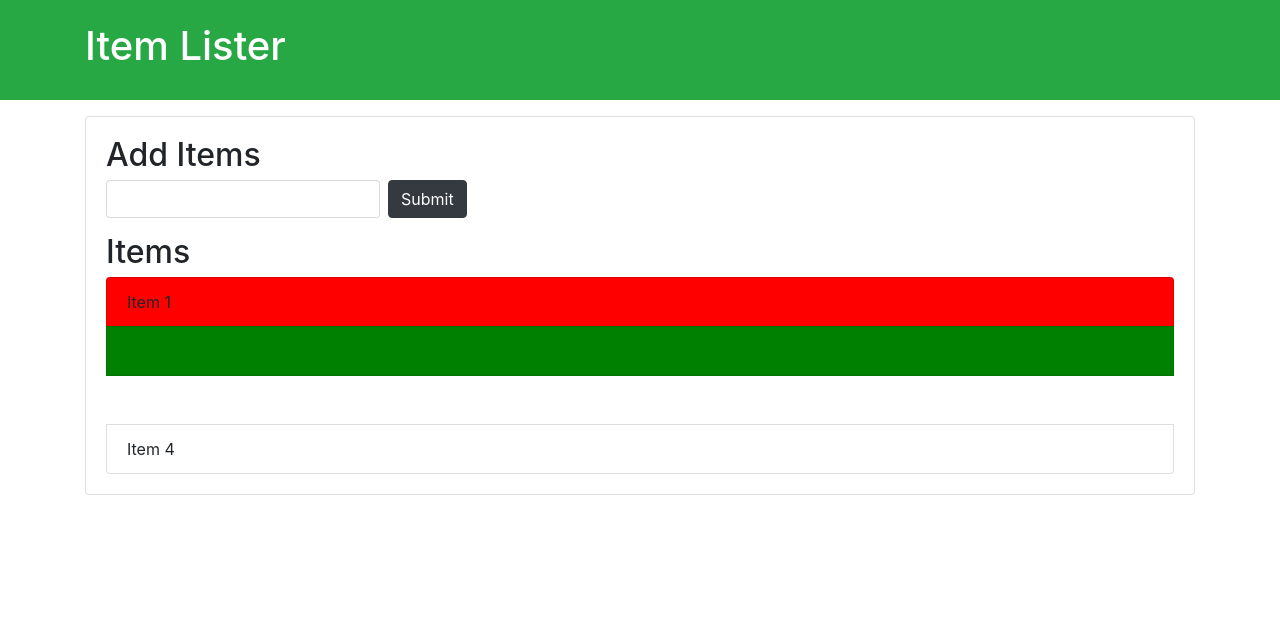
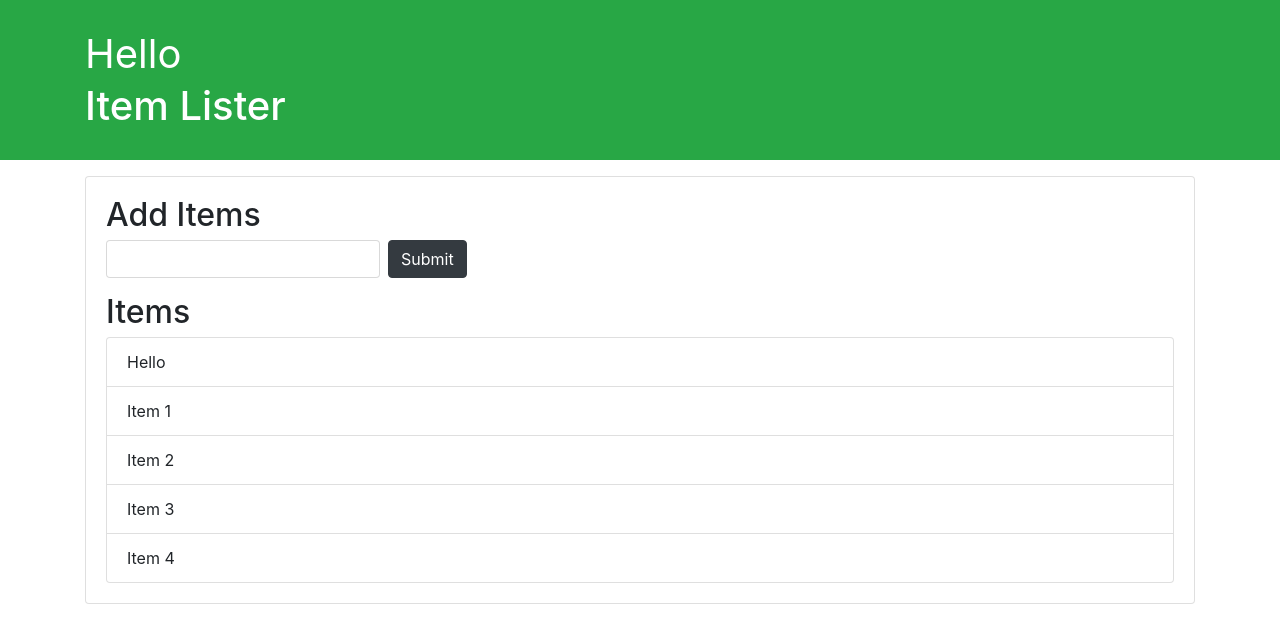
Before and after one commit to mohitkg01/sharpnerproject, a plain HTML site: page second/index.html in a window 1280 px wide. Drawn offline with nearby package versions, Linux system fonts and the light colour scheme.

Commit message:
creating element and addinghello before item Listener and item 1

```diff
--- a/second/dom.js
+++ b/second/dom.js
@@ -79,20 +79,97 @@
 // var lastItem=document.querySelector('.list-group-item:last-child');
 // lastItem.style.color="red";
 
- var scndItem=document.querySelector('.list-group-item:nth-child(2)');
- scndItem.style.backgroundColor="green";
- var thrdItem=document.querySelector('.list-group-item:nth-child(3)');
- thrdItem.style.visibility='hidden';
+//  var scndItem=document.querySelector('.list-group-item:nth-child(2)');
+//  scndItem.style.backgroundColor="green";
+//  var thrdItem=document.querySelector('.list-group-item:nth-child(3)');
+//  thrdItem.style.visibility='hidden';
 
 //querySelector All
 // var title=document.querySelectorAll('.title');
 // console.log(title);
 // title[0].textContent='hello';
 
-var scdchild=document.querySelectorAll('li');
-scdchild[1].style.color='green';
-var odd=document.querySelectorAll('li:nth-child(odd)');
+// var scdchild=document.querySelectorAll('li');
+// scdchild[1].style.color='green';
+// var odd=document.querySelectorAll('li:nth-child(odd)');
 
-for(var i=0;i<odd.length;i++){
-    odd[i].style.backgroundColor="red";
-}
+// for(var i=0;i<odd.length;i++){
+//     odd[i].style.backgroundColor="red";
+// }
+
+//Transversing the DOM
+var itemList=document.querySelector('#items');
+//parent node
+//console.log(itemList.parentNode);
+// itemList.parentNode.style.backgroundColor='blue';
+// console.log(itemList.parentNode.parentNode);
+
+//parent Element
+// console.log(itemList.parentElement);
+// itemList.parentElement.style.backgroundColor='green';
+// console.log(itemList.parentElement.parentElement);
+
+//Child node
+//console.log(itemList.childNodes);
+// console.log(itemList.children);
+// itemList.children[1].style.backgroundColor='pink';
+
+// //first child
+// console.log(itemList.firstChild);
+
+//first child element
+// console.log(itemList.firstElementChild);
+// itemList.firstElementChild.textContent='yellow';
+
+//lastchild
+// console.log(itemList.lastChild);
+// last child element
+//itemList.lastElementChild.textContent='hiiiiii';
+
+//nextSibling
+// console.log(itemList.nextSibling);
+// //next Element sibling
+// console.log(itemList.nextElementSibling);
+
+//previous sibling
+// console.log(itemList.previousSibling);
+//previous Element sibling
+// console.log(itemList.previousElementSibling);
+// itemList.previousElementSibling.style.color='blue';
+
+
+////create  Elemnet
+
+//create a div
+var newDiv=document.createElement('div');
+//Add class name
+newDiv.className= 'hello';
+//add id
+newDiv.id= 'hello21';
+
+//add Attribute
+newDiv.setAttribute('title', 'hello mohit');
+
+// create text node
+var newDivText=document.createTextNode('Hello');
+// add text to div
+newDiv.appendChild(newDivText);
+//inserting
+var container=document.querySelector('header .container');
+var h1=document.querySelector('header h1');
+
+//console.log(newDiv);
+newDiv.style.fontSize='40px';
+
+container.insertBefore(newDiv, h1);
+///////////////////////////////////
+var newli=document.createElement('ul');
+newli.className='list-group-item';
+var newliText=document.createTextNode('Hello');
+newli.appendChild(newliText);
+var item=document.querySelector('div .list-group');
+var li=document.querySelector('div li');
+
+item.insertBefore(newli, li);
+
+// console.log(newli)
```
Also changed, not shown: second/index.html (+0 -1 lines).
